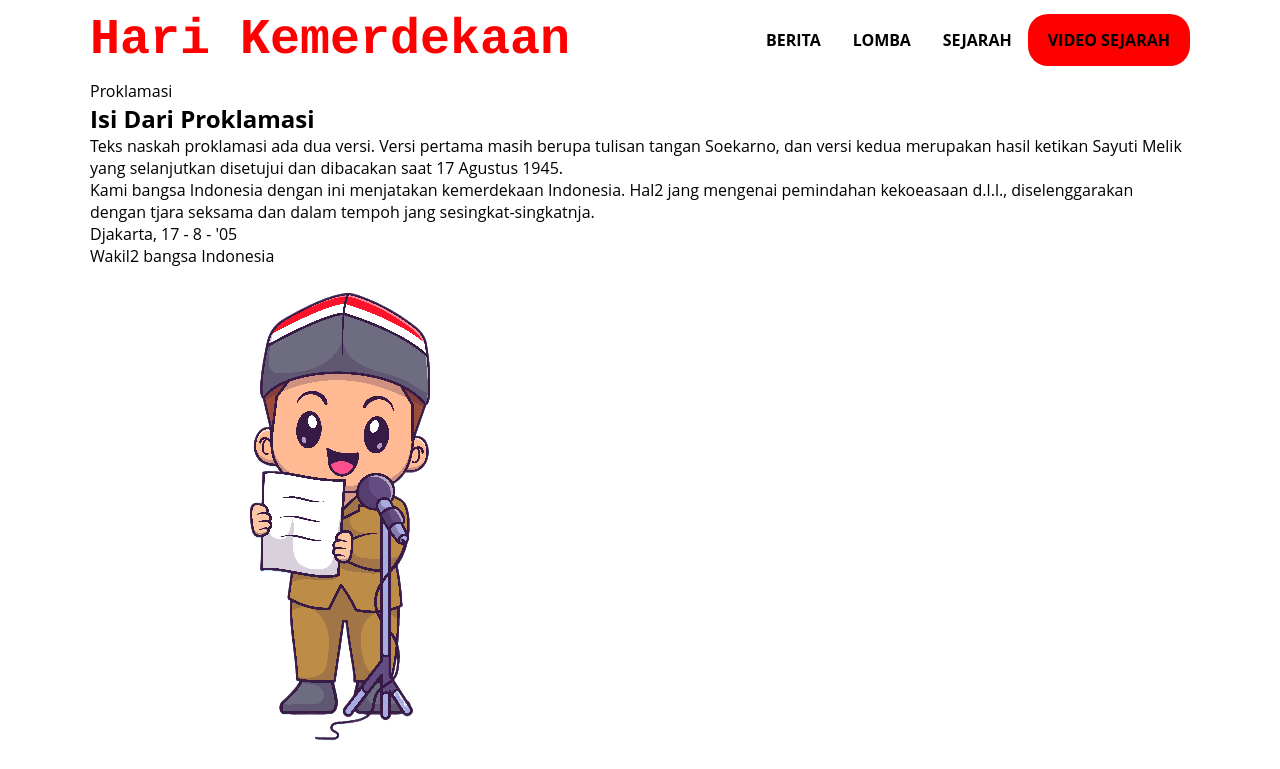
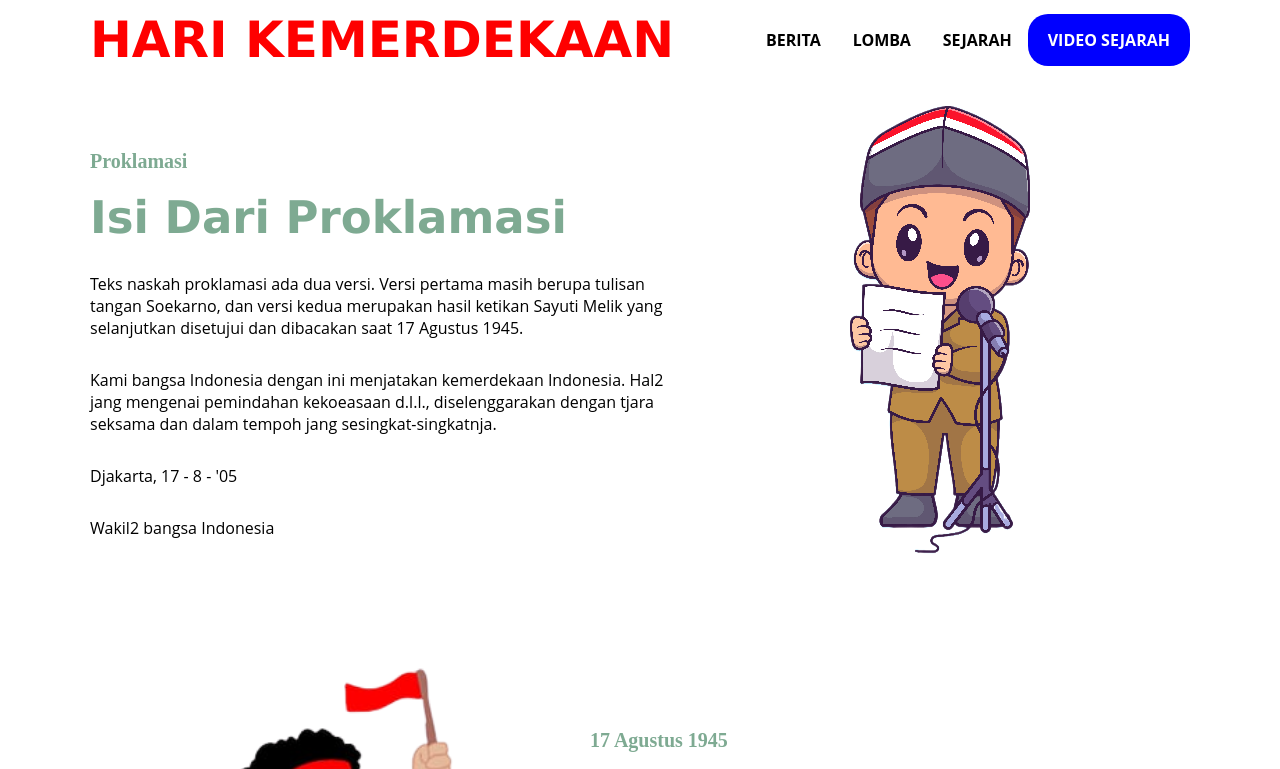
Before and after one commit to Zruu7/Zruu.github.io, a plain HTML site: page sejarah.html in a window 1280 px wide. Shown: the top 769 px of the page. Drawn offline with Linux system fonts and the light colour scheme.

Commit message:
Add files via upload

```diff
--- a/style.css
+++ b/style.css
@@ -4,12 +4,10 @@
     padding: 0px;
 }
 
-.logo a{
-    font-size: 50px;
-    font-weight: 800;
-    float: left;
-    font-family: courier;
-    color: #FE0000;
+body{
+    margin: 0px;
+    padding: 0px;
+    font-family: 'Open Sans',sans-serif;
 }
 
 .wrapper{
@@ -23,9 +21,17 @@
     width: 500px;
 }
 
-body{
+.logo a{
+    font-size: 50px;
+    font-weight: 800;
+    float: left;
+    font-family: Verdana;
+    text-transform: uppercase;
+    color: #FE0000;
+}
 
-    font-family: 'Open Sans',sans-serif;
+.menu{
+    float: right;
 }
 
 nav{
@@ -38,10 +44,6 @@ nav{
     top: 0;
     background: #FFFFFF;
     z-index: 1;
-}
-
-.menu{
-    float: right;
 }
 
 nav ul{
@@ -68,23 +70,66 @@ nav ul li a:hover{
     text-decoration: underline;
 }
 
-.video{
-    float: left;
-    margin: 100px;
-    width: 100px;
+section{
+    margin: auto;
+    display: flex;
+    margin-bottom: 50px;
+}
+
+.kolom{
+    margin-top: 50px;
+    margin-bottom: 50px;
+}
+
+.kolom .deskripsi{
+    font-size: 20px;
+    font-weight: bold;
+    font-family: 'comic sans-ms';
+    color: #7EAA92;
+}
+
+h2{
+    font-family: Verdana, Geneva, Tahoma, sans-serif;
+    font-weight: 800;
+    font-size: 45px;
+    margin-bottom: 20px;
+    color: #7EAA92;
+    width: 100%;
+    line-height: 50px;
 }
 
 a.tbl-biru{
-    background: red;
+    background: blue;
     border-radius: 20px;
     margin-top: 20px;
     padding: 15px 20px 15px 20px;
-    color: black;
+    color: #FFFFFF;
     cursor: pointer;
     font-weight: bold;
 }
 
 a.tbl-biru:hover{
-    background:#B4B4B3;
+    background: #B4B4B3;
     text-decoration: none;
 }
+
+a.tbl-pink{
+    background: #B4B4B3;
+    border-radius: 20px;
+    margin-top: 20px;
+    padding: 15px 20px 15px 20px;
+    color: #FFFFFF;
+    cursor: pointer;
+    font-weight: bold;
+    text-transform: uppercase;
+}
+
+a.tbl-pink:hover{
+    background: red;
+    text-decoration: none;
+}
+
+p{
+    margin: 10px 0px 10px 0px;
+    padding: 10px 0px 10px 0px;
+}
```
Also changed, not shown: index.html (+39 -6 lines).
